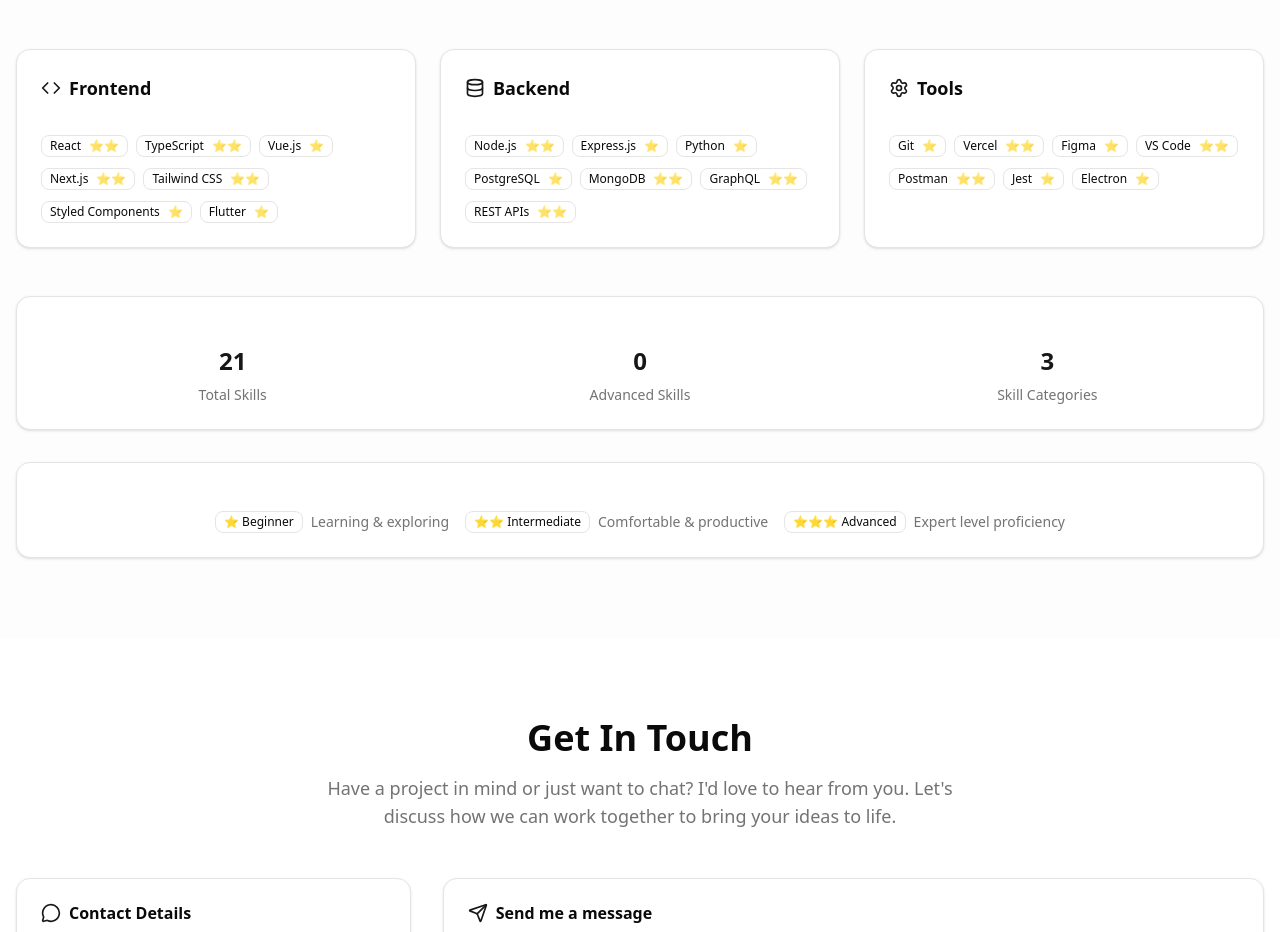
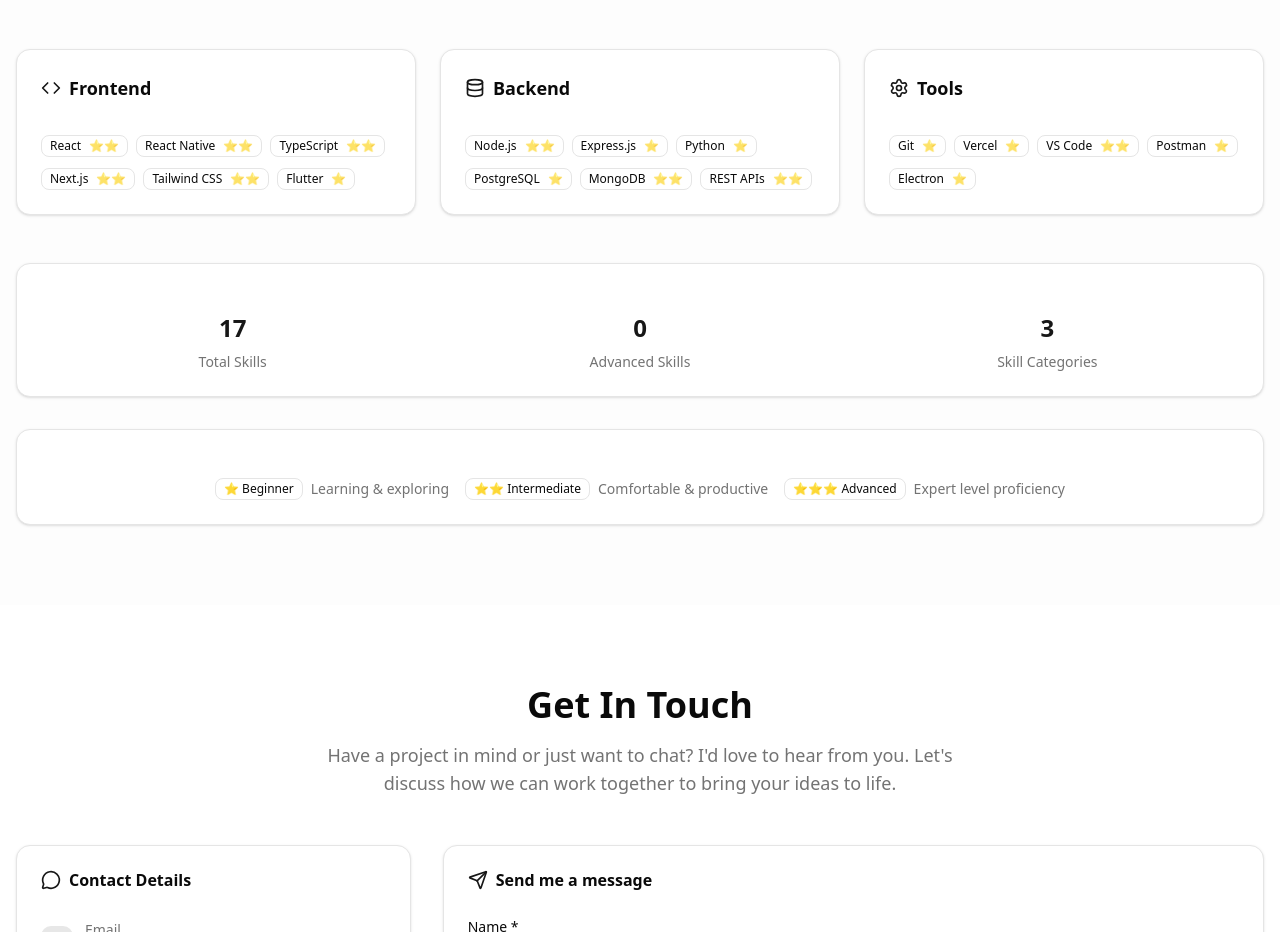
Before and after one commit to poypoy252525/portfolio, a React (Vite) app: page / in a window 1280 px wide. Shown: the part 3441-4373 px from the top of the page. Built offline with nearby package versions, Linux system fonts and the light colour scheme.

Commit message:
update portfolio data

```diff
--- a/src/data/portfolio.ts
+++ b/src/data/portfolio.ts
@@ -129,11 +129,10 @@
       name: "Frontend",
       skills: [
         { name: "React", level: "intermediate" },
+        { name: "React Native", level: "intermediate" },
         { name: "TypeScript", level: "intermediate" },
-        { name: "Vue.js", level: "beginner" },
         { name: "Next.js", level: "intermediate" },
         { name: "Tailwind CSS", level: "intermediate" },
-        { name: "Styled Components", level: "beginner" },
         { name: "Flutter", level: "beginner" },
       ],
     },
@@ -145,7 +144,6 @@
         { name: "Python", level: "beginner" },
         { name: "PostgreSQL", level: "beginner" },
         { name: "MongoDB", level: "intermediate" },
-        { name: "GraphQL", level: "intermediate" },
         { name: "REST APIs", level: "intermediate" },
       ],
     },
@@ -155,11 +153,9 @@
         { name: "Git", level: "beginner" },
         // { name: "Docker", level: "intermediate" },
         // { name: "AWS", level: "intermediate" },
-        { name: "Vercel", level: "intermediate" },
-        { name: "Figma", level: "beginner" },
+        { name: "Vercel", level: "beginner" },
         { name: "VS Code", level: "intermediate" },
-        { name: "Postman", level: "intermediate" },
-        { name: "Jest", level: "beginner" },
+        { name: "Postman", level: "beginner" },
         { name: "Electron", level: "beginner" },
       ],
     },
```
